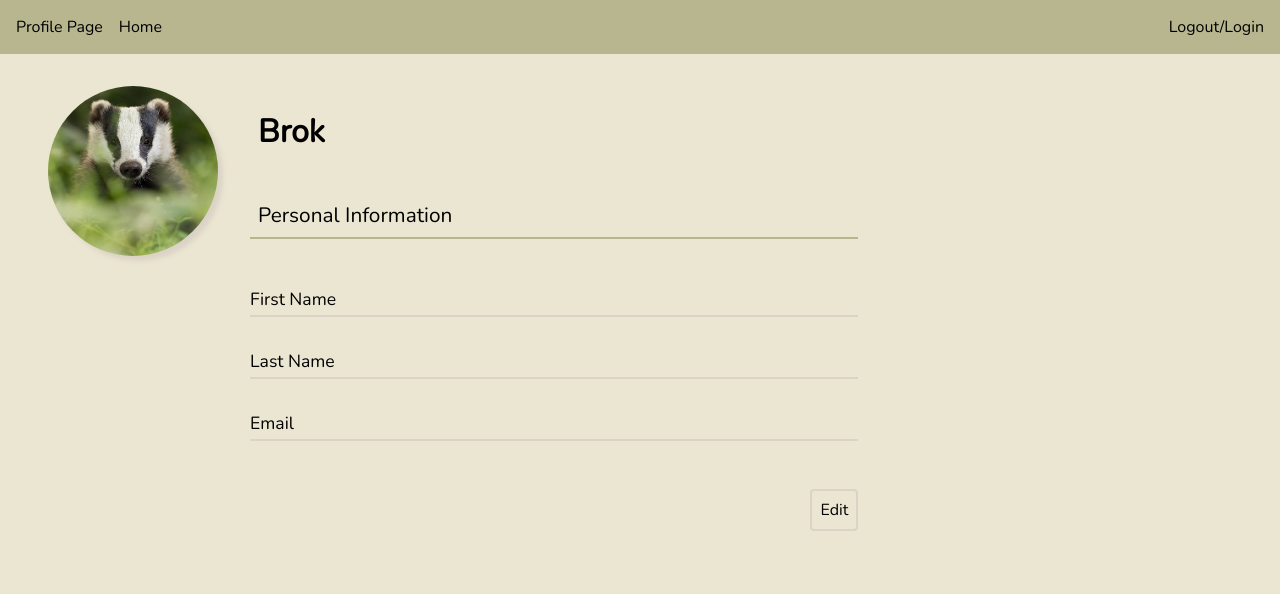
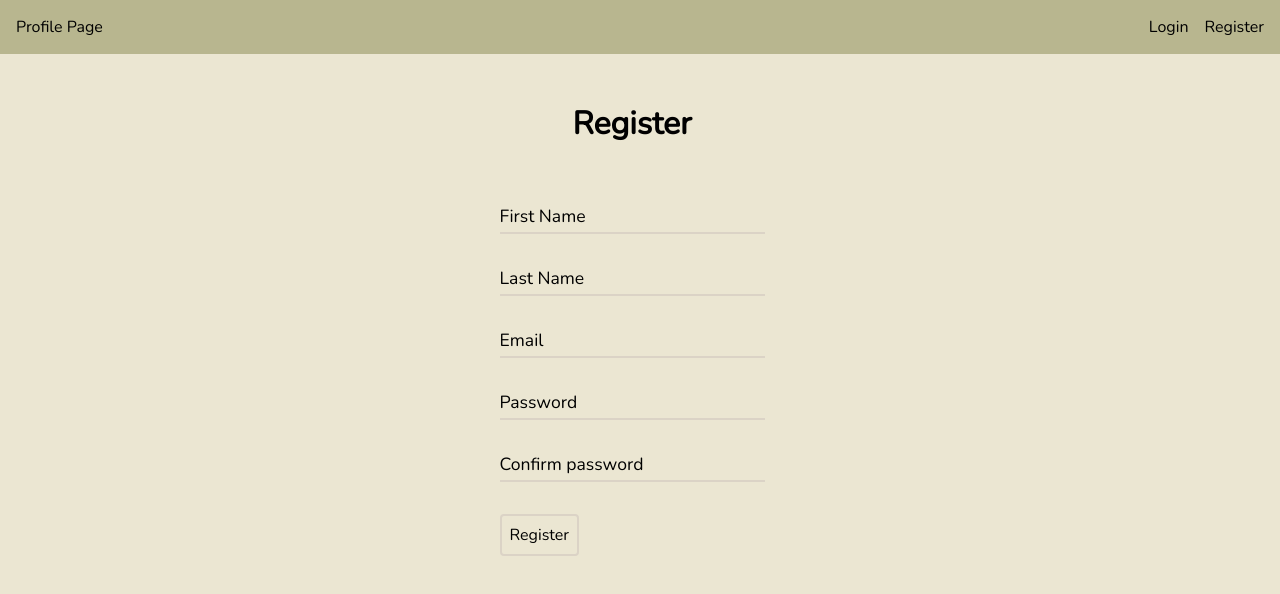
Before and after one commit to Iuluua/borker, a React (Vite) app: page /register in a window 1280 px wide. Shown: the top 594 px of the page. Built offline with nearby package versions, Linux system fonts and the light colour scheme; a web font is replaced by a local one.

Commit message:
Add navigation with react-router-dom

```diff
--- a/package.json
+++ b/package.json
@@ -12,7 +12,8 @@
   "dependencies": {
     "clsx": "^2.0.0",
     "react": "^18.2.0",
-    "react-dom": "^18.2.0"
+    "react-dom": "^18.2.0",
+    "react-router-dom": "^6.20.0"
   },
   "devDependencies": {
     "@types/react": "^18.2.37",
--- a/src/App.jsx
+++ b/src/App.jsx
@@ -3,10 +3,23 @@ import { LoginPage } from './features/LoginPage/LoginPage';
 import { ProfilePage } from './features/ProfilePage/ProfilePage';
 import { RegisterPage } from './features/RegisterPage/RegisterPage';
 import brokPicture from "./images/brok_profile_image.jpg";
+import { BrowserRouter, Routes, Route } from 'react-router-dom';
+import { NavBar } from './features/NavBar/NavBar';
+import { MobileMenu } from './features/MobileMenu/MobileMenu';
 
 function App() {
   return (
-    <ProfilePage name="Brok" imageUrl={brokPicture} />
+    <BrowserRouter>
+      <NavBar />
+      <MobileMenu>
+        <Routes>
+          <Route path="login" element={<LoginPage />} />
+          <Route path="register" element={<RegisterPage />} />
+          <Route path="profilePageBrok" element={<ProfilePage name="Brok" imageUrl={brokPicture} />} />
+        </Routes>
+      </MobileMenu>
+    </BrowserRouter>
+    // <ProfilePage name="Brok" imageUrl={brokPicture} />
     // <LoginPage />
     // <RegisterPage />
   );
--- a/src/features/LoginPage/LoginPage.jsx
+++ b/src/features/LoginPage/LoginPage.jsx
@@ -1,11 +1,9 @@
 import styles from "./LoginPage.module.css";
 import { ProfileDetailsInput } from "../ProfilePage/components/ProfileDetailsInput/ProfileDetailsInput";
 import { Button } from "../../components/Button/Button";
-import { MobileMenu } from "../MobileMenu/MobileMenu";
 
 export const LoginPage = () => {
     return (
-        <MobileMenu>
         <div className={styles.loginPageContainer}>
             <h1>Login</h1>
             <div>
@@ -22,6 +20,5 @@ export const LoginPage = () => {
                 <Button text="Login" />
             </div>
         </div>
-        </MobileMenu>
     );
 }
--- a/src/features/LoginPage/LoginPage.module.css
+++ b/src/features/LoginPage/LoginPage.module.css
@@ -8,6 +8,7 @@
 
 @media only screen and (min-width: 768px) {
     .loginPageContainer {
-        gap: 3rem;
+        padding-top: 3rem;
+        gap: 2.7rem;
     }
 }
--- a/src/features/MobileMenu/MobileMenu.jsx
+++ b/src/features/MobileMenu/MobileMenu.jsx
@@ -1,5 +1,6 @@
 import styles from "./MobileMenu.module.css";
 import { useState } from "react";
+import { NavLink } from "react-router-dom";
 
 export const MobileMenu = ({ children }) => {
     const [isMenu, setIsMenu] = useState(false);
@@ -8,11 +9,11 @@ export const MobileMenu = ({ children }) => {
         <>
             <div className={styles.mobileMenu} onClick={() => setIsMenu(!isMenu)}></div>
             {isMenu &&
-            <div className={styles.mobileMenuContainer}>
-                <a href="#">Profile Page</a>
-                <a href="#">Home</a>
-                <a href="#">Logout/Login</a>
-            </div>}
+            <nav className={styles.mobileMenuContainer}>
+                <NavLink to="profilePageBrok" onClick={() => setIsMenu(false)}>Profile Page</NavLink>
+                <NavLink to="login" onClick={() => setIsMenu(false)}>Login</NavLink>
+                <NavLink to="register" onClick={() => setIsMenu(false)}>Register</NavLink>
+            </nav>}
             {!isMenu && children}
         </>
     );
--- a/src/features/NavBar/NavBar.jsx
+++ b/src/features/NavBar/NavBar.jsx
@@ -1,11 +1,12 @@
+import { NavLink } from "react-router-dom";
 import styles from "./NavBar.module.css";
 
 export const NavBar = () => {
     return (
-        <div className={styles.navBarContainer}>
-            <a href="#">Profile Page</a>
-            <a href="#">Home</a>
-            <a href="#" className={styles.authButton}>Logout/Login</a>
-        </div>
+        <nav className={styles.navBarContainer}>
+            <NavLink to="profilePageBrok">Profile Page</NavLink>
+            <NavLink to="login" className={styles.authButton}>Login</NavLink>
+            <NavLink to="register">Register</NavLink>
+        </nav>
     );
 }
--- a/src/features/ProfilePage/ProfilePage.jsx
+++ b/src/features/ProfilePage/ProfilePage.jsx
@@ -1,14 +1,9 @@
 import { Button } from "../../components/Button/Button";
-import { MobileMenu } from "../MobileMenu/MobileMenu";
-import { NavBar } from "../NavBar/NavBar";
 import styles from "./ProfilePage.module.css";
 import { ProfileDetails } from "./components/ProfileDetails/ProfileDetails";
 
 export const ProfilePage = ({ name, imageUrl }) => {
     return (
-        <>
-            <NavBar />
-            <MobileMenu>
         <div className={styles.profilePageContainer}>
             <img
                 src={imageUrl}
@@ -22,7 +17,5 @@ export const ProfilePage = ({ name, imageUrl }) => {
                 <Button text="Edit" />
             </div>
         </div>
-            </MobileMenu>
-        </>
     );
 }
--- a/src/features/RegisterPage/RegisterPage.jsx
+++ b/src/features/RegisterPage/RegisterPage.jsx
@@ -1,11 +1,9 @@
 import styles from "../LoginPage/LoginPage.module.css";
 import { ProfileDetailsInput } from "../ProfilePage/components/ProfileDetailsInput/ProfileDetailsInput";
 import { Button } from "../../components/Button/Button";
-import { MobileMenu } from "../MobileMenu/MobileMenu";
 
 export const RegisterPage = () => {
     return (
-        <MobileMenu>
         <div className={styles.loginPageContainer}>
             <h1>Register</h1>
             <div>
@@ -37,6 +35,5 @@ export const RegisterPage = () => {
                 <Button text="Register" />
             </div>
         </div>
-        </MobileMenu>
     );
 }
```
Also changed, not shown: 1 other file (tests, documents, lock files or other folders). Lines whose indentation alone changed are shown as unchanged.
